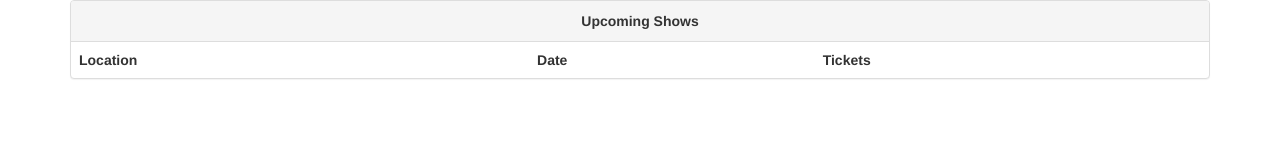
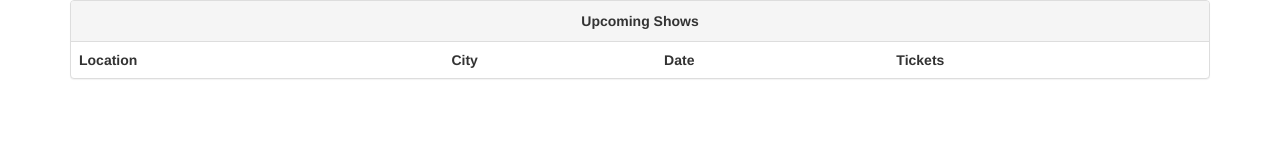
Before and after one commit to Duzz/event_table-json, a plain HTML site: page index.html in a window 1280 px wide. Drawn offline with Linux system fonts and the light colour scheme; no server answers.

Commit message:
Added city data

```diff
--- a/index.html
+++ b/index.html
@@ -20,6 +20,7 @@
     <thead>
       <tr>
         <td><b>Location</b></td>
+        <td><b>City</b></td>
         <td><b>Date</b></td>
         <td><b>Tickets</b></td>
       </tr>
```
